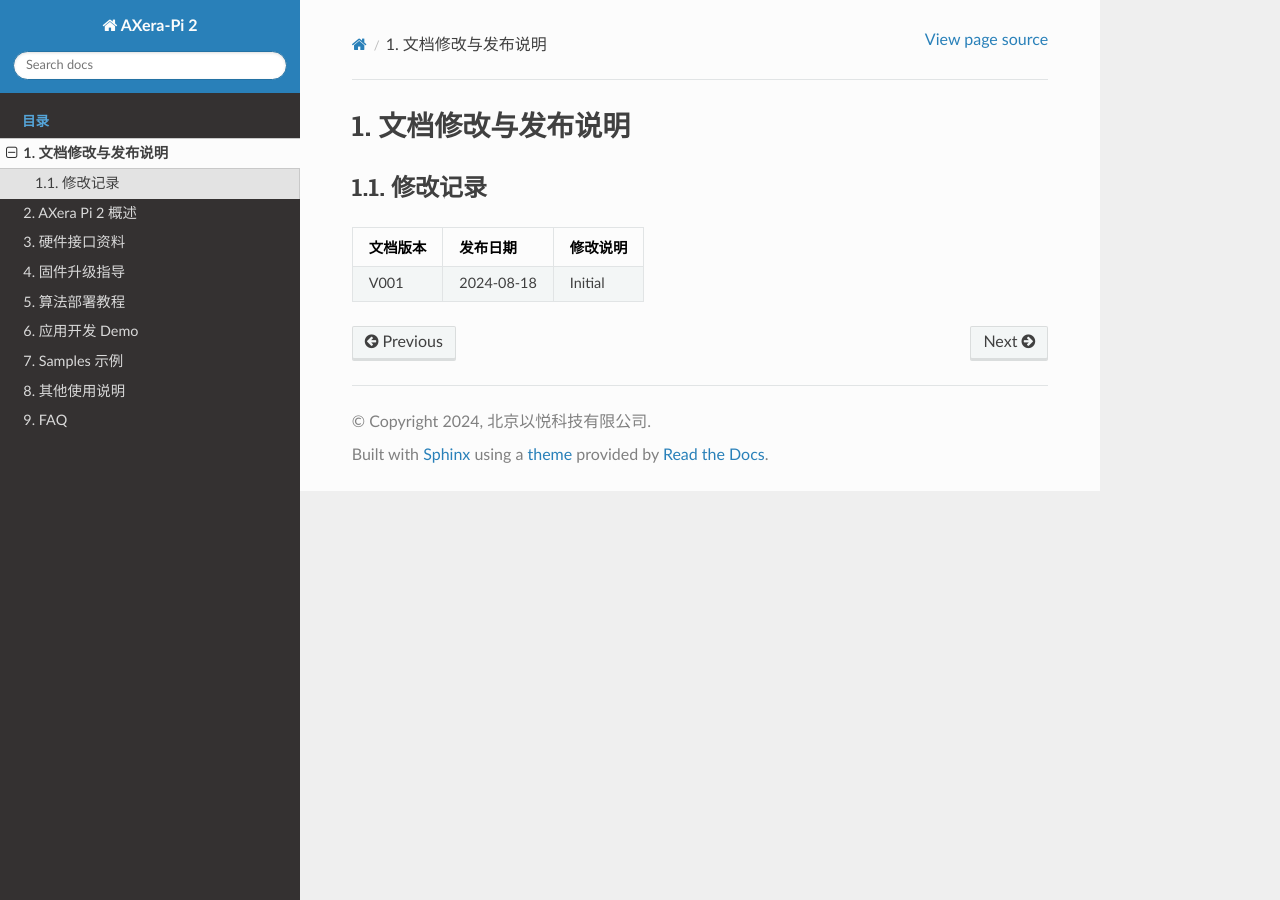
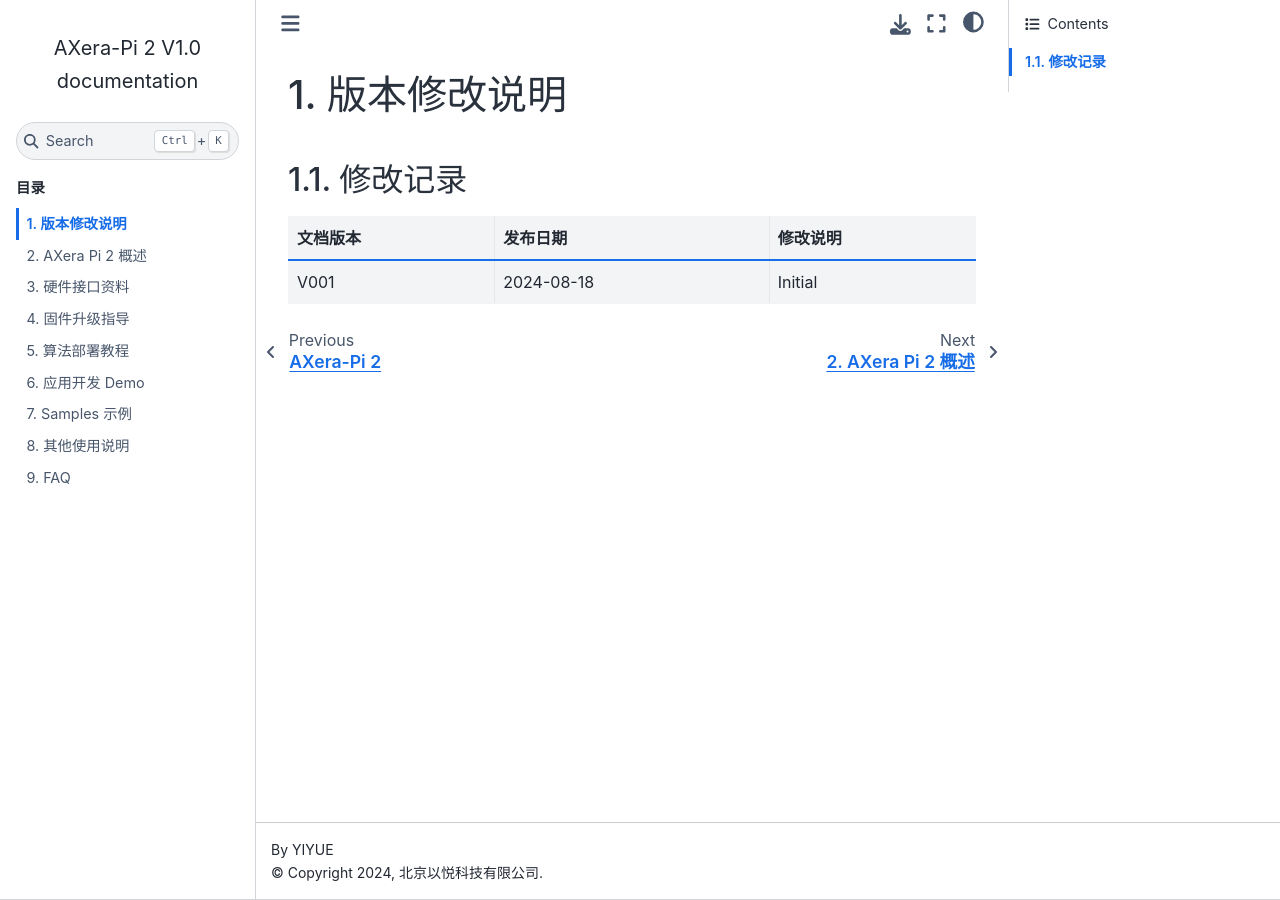
Before and after one commit to AXERA-TECH/axera-pi2-docs, a Sphinx documentation site: the page built from source/doc_update_info.md, in a window 1280 px wide. Built offline with Sphinx 7.4.7 and the Sphinx Book theme 1.1.4, drawn with Linux system fonts in a browser that asks for light colours.

Commit message:
update the html_theme

```diff
--- a/requirements.txt
+++ b/requirements.txt
@@ -1,7 +1,5 @@
 sphinx
-recommonmark
-sphinx_markdown_tables
 sphinx_rtd_theme
+sphinx-book-theme
 sphinx_copybutton
 myst-parser
-sphinxcontrib.mermaid
--- a/source/conf.py
+++ b/source/conf.py
@@ -14,10 +14,6 @@
 import sys
 # sys.path.insert(0, os.path.abspath('.'))
 
-import sphinx_rtd_theme
-from recommonmark.parser import CommonMarkParser
-from recommonmark.transform import AutoStructify
-import sphinxcontrib.mermaid
 # -- Project information -----------------------------------------------------
 
 project = 'AXera-Pi 2'
@@ -33,7 +29,7 @@
 # extensions coming with Sphinx (named 'sphinx.ext.*') or your custom
 # ones.
 # myst_parser is incompatible with recommonmark, myst_parser support mermaid.
-extensions = ['sphinxcontrib.mermaid', 'recommonmark', 'sphinx_markdown_tables', 'sphinx_copybutton']
+extensions = ['myst_parser', 'sphinx_copybutton']
 
 # Add any paths that contain templates here, relative to this directory.
 templates_path = ['_templates']
@@ -49,7 +45,7 @@
 # a list of builtin themes.
 
 # html_theme = 'alabaster'
-html_theme = 'sphinx_rtd_theme'
+html_theme = 'sphinx_book_theme'
 
 # html_theme_path = [sphinx_rtd_theme.get_html_theme_path()]
 # Add any paths that contain custom static files (such as style sheets) here,
@@ -68,3 +64,6 @@
 # mermaid
 mermaid_output_format = 'raw'
 mermaid_version = 'latest'
+
+# myst_parser
+myst_enable_extensions = ["colon_fence"]
--- a/source/doc_update_info.md
+++ b/source/doc_update_info.md
@@ -1,4 +1,4 @@
-# 文档修改与发布说明
+# 版本修改说明
 
 ## 修改记录
 
--- a/source/index.rst
+++ b/source/index.rst
@@ -1,4 +1,4 @@
-.. Pulsar2 documentation master file, created by
+.. AXera-Pi 2 documentation master file, created by
    sphinx-quickstart on Tue Mar  1 17:28:24 2022.
    You can adapt this file completely to your liking, but it should at least
    contain the root `toctree` directive.
@@ -10,7 +10,7 @@
   :maxdepth: 1
   :numbered:
   :caption: 目录
-  :name: 123
+  :name: Contents
 
   doc_update_info.md
   doc_introduction.md
```
Also changed, not shown: README.md (+11 -11 lines), source/doc_introduction.md (+14 -26 lines).
